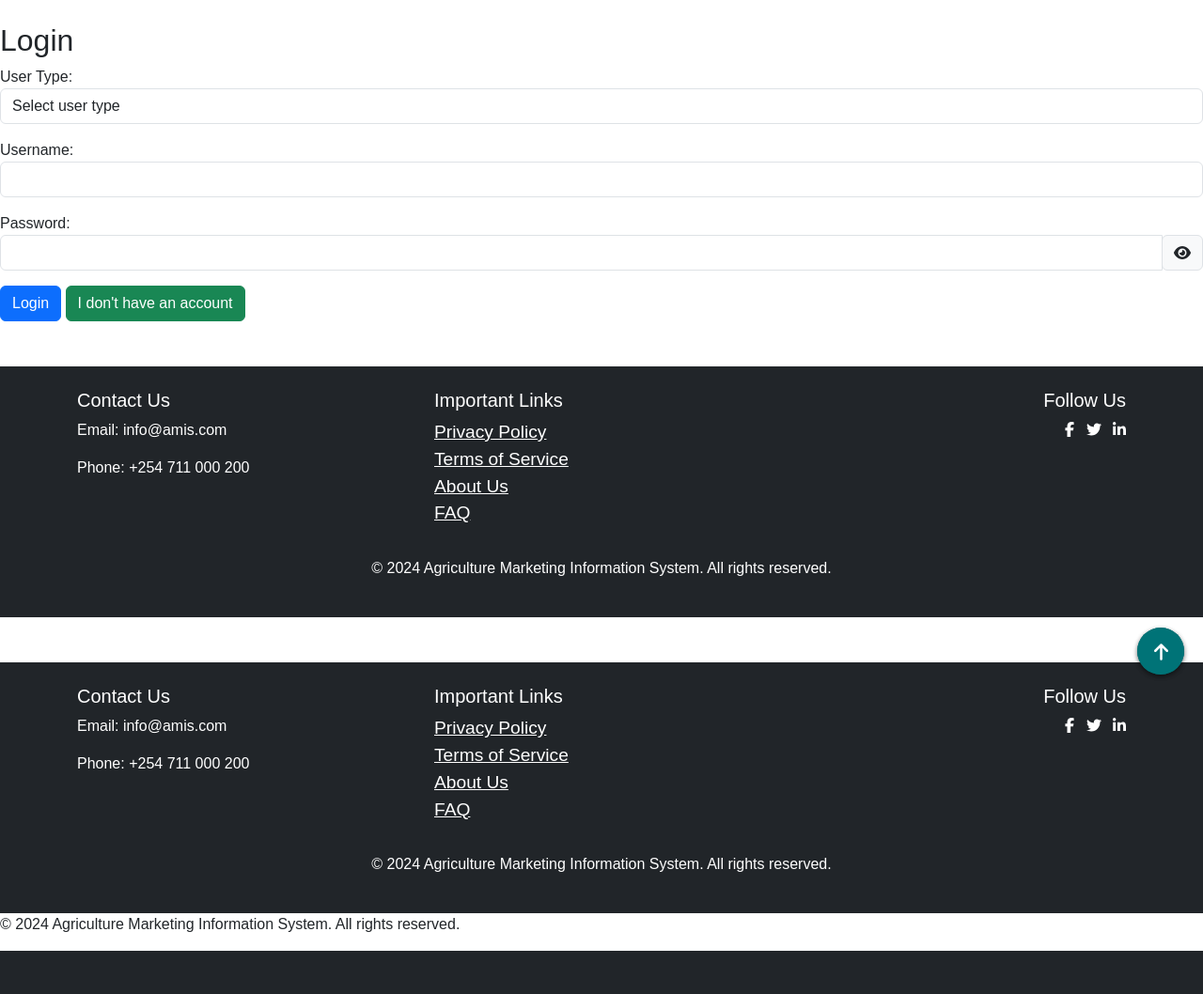
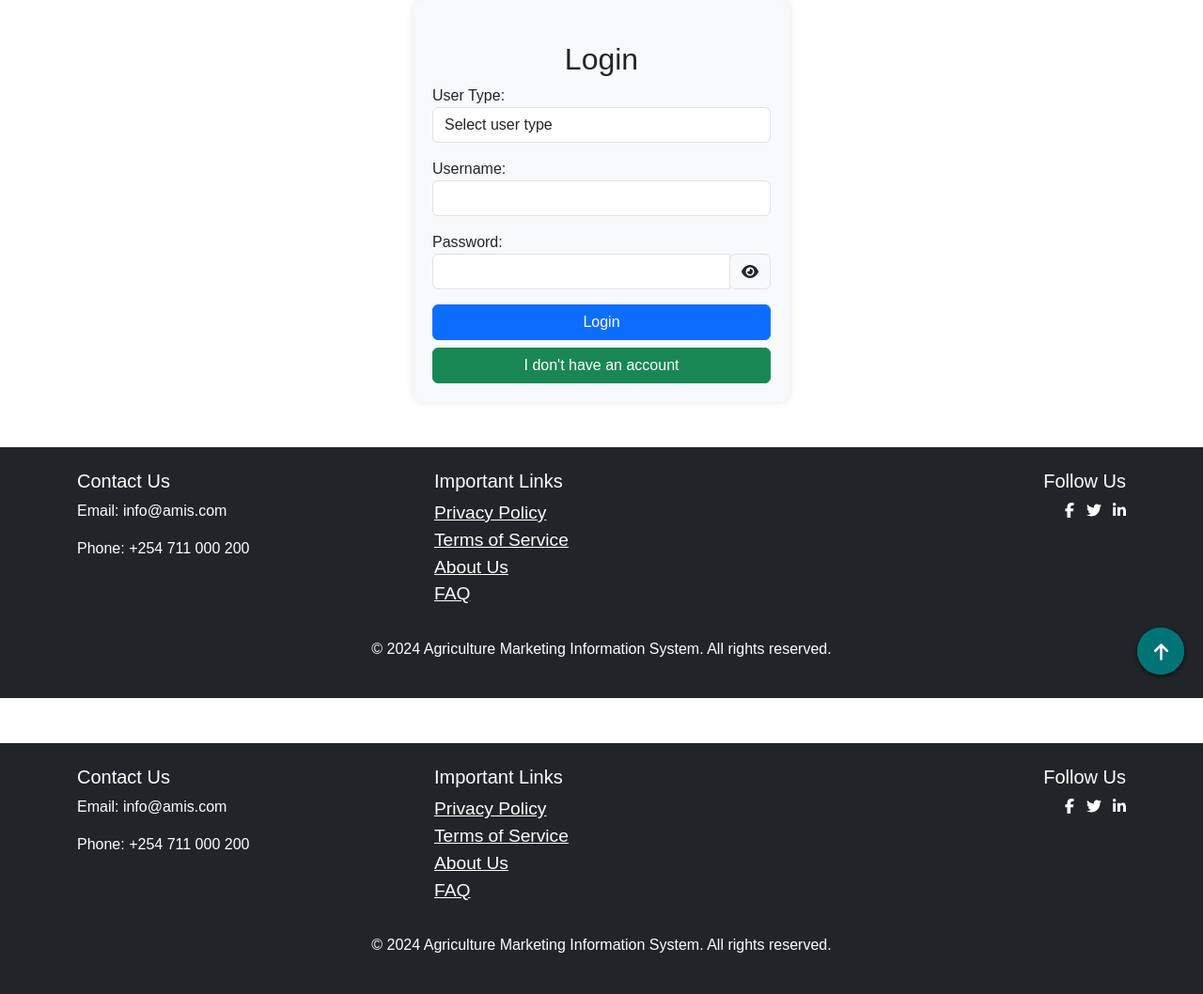
Before and after one commit to MJCappella/AgriManagement-InfoSystem, a PHP site: the page made by pages/login.php in a window 1280 px wide. Shown: the part 62-1120 px from the top of the page at 94% size. Before the commit the page ends 1074 px from the top, so only its background shows below. Run offline with PHP 8.4, Linux system fonts and the light colour scheme; data comes from the database, SQL or seed files in the repository; some web fonts are replaced.

Commit message:
Formatted the logins

```diff
--- a/includes/footer.php
+++ b/includes/footer.php
@@ -1,12 +1,12 @@
 <footer class="bg-dark text-white py-4 mt-5">
     <div class="container" data-aos="fade-up" data-aos-delay="200" data-aos-duration="1500">
         <div class="row">
-            <div class="col-md-4">
+    <div class="col-12 col-md-4">
         <h5>Contact Us</h5>
         <p>Email: info@amis.com</p>
         <p>Phone: +254 711 000 200</p>
     </div>
-            <div class="col-md-4">
+    <div class="col-12 col-md-4">
         <h5>Important Links</h5>
         <ul class="list-unstyled">
             <li><a href="#" class="text-white">Privacy Policy</a></li>
@@ -15,7 +15,7 @@
             <li><a href="#" class="text-white">FAQ</a></li>
         </ul>
     </div>
-            <div class="col-md-4 text-end">
+    <div class="col-12 col-md-4 text-end">
         <h5>Follow Us</h5>
         <a href="#" class="text-white me-2"><i class="fab fa-facebook-f"></i></a>
         <a href="#" class="text-white me-2"><i class="fab fa-twitter"></i></a>
--- a/includes/header.php
+++ b/includes/header.php
@@ -80,6 +80,7 @@
         .read-more-btn {
             cursor: pointer;
         }
+
         .go-to-top {
             position: fixed;
             bottom: 20px;
@@ -94,7 +95,23 @@
             line-height: 50px;
             font-size: 20px;
             cursor: pointer;
-            box-shadow: 0 2px 5px rgba(0,0,0,0.3);
+            box-shadow: 0 2px 5px rgba(0, 0, 0, 0.3);
+        }
+
+        .centered-form {
+            display: flex;
+            justify-content: center;
+            align-items: center;
+            /* height: 70vh; */
+        }
+
+        .form-container {
+            width: 100%;
+            max-width: 400px;
+            padding: 20px;
+            background-color: #f8f9fa;
+            border-radius: 10px;
+            box-shadow: 0 0 10px rgba(0, 0, 0, 0.1);
         }
     </style>
 </head>
--- a/pages/login.php
+++ b/pages/login.php
@@ -4,7 +4,10 @@
 include('../includes/header.php');
 ?>
 
-       <h2 class="mt-4">Login</h2>
+<div class="container centered-form">
+  <div class="form-container">
+    <h2 class="text-center mt-4">Login</h2>
+    <div id="alert-placeholder"></div>
 
     <?php
     // Fetch user types from the database
@@ -22,8 +25,6 @@
 
     $conn->close();
     ?>
-
-       <div id="alert-placeholder"></div>
 
     <form id="login-form" role="form" class="needs-validation" novalidate>
       <input type="hidden" name="action" value="login">
@@ -62,10 +63,14 @@
           </div>
         </div>
       </div>
-           <button type="button" class="btn btn-primary" onclick="submitLoginForm()">Login</button>
-           <button class="btn btn-success" type="button" onclick="window.location.href='register.php'" id="register">I don't have an account</button>
+      <button type="button" class="btn btn-primary w-100" onclick="submitLoginForm()">Login</button>
+      <button class="btn btn-success w-100 mt-2" type="button" onclick="window.location.href='register.php'" id="register">I don't have an account</button>
     </form>
+  </div>
+</div>
+
 <?php include('../includes/footer.php') ?>
+
 <script>
   function togglePwd() {
       if ($('#password').attr('type') === 'password') {
@@ -145,10 +150,6 @@
 <?php
 include('../includes/footer.php');
 ?>
-       </div>
-       <footer>
-           <p>&copy; 2024 Agriculture Marketing Information System. All rights reserved.</p>
-       </footer>
 </body>
 
 </html>
```
Also changed, not shown: pages/register.php (+16 -10 lines). Lines whose indentation alone changed are shown as unchanged.
